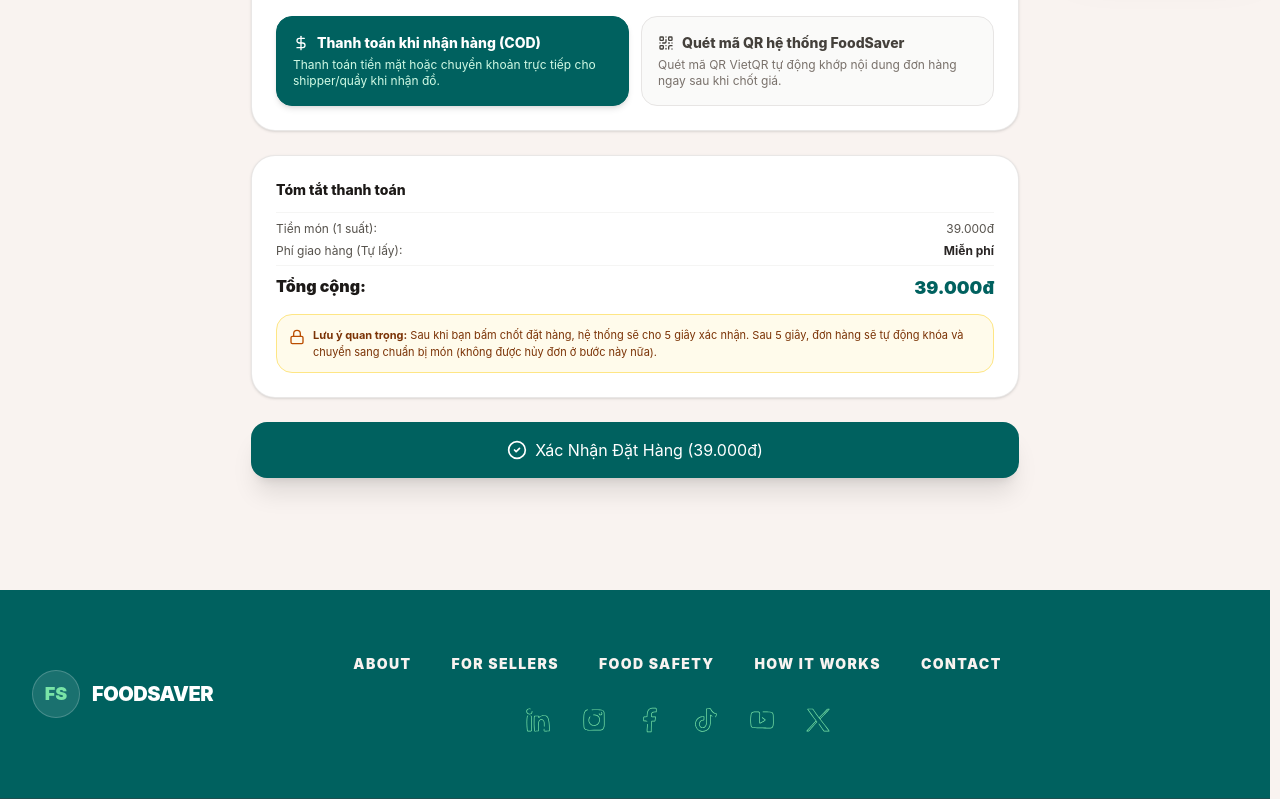
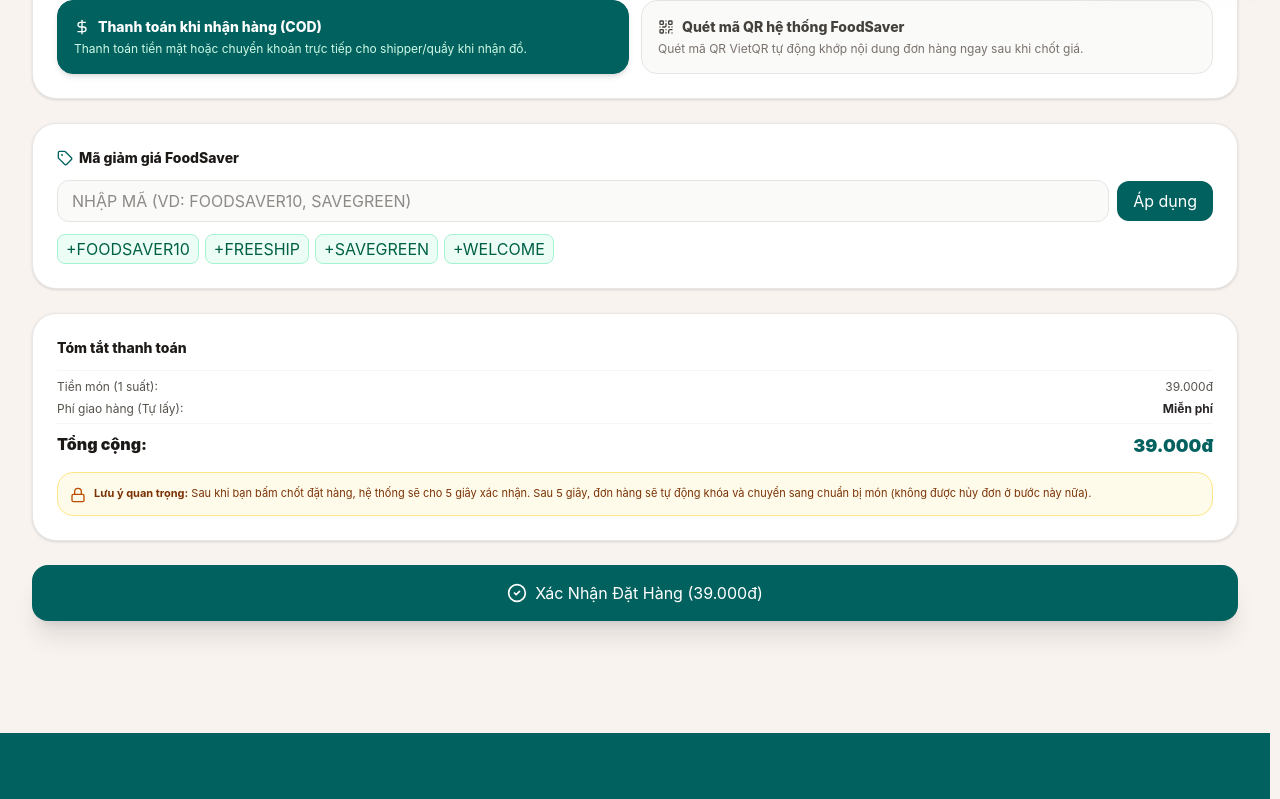
Before and after one commit to Ducdz2k4/FoodSaver-FE, a Next.js app: page /checkout/list-1 in a window 1280 px wide. Shown: the part 840-1639 px from the top of the page. Built offline with nearby package versions, Linux system fonts and the light colour scheme; no server answers.

Commit message:
feat(ui): standardize all user containers to max-w-7xl and integrate coupon code discount on checkout

```diff
--- a/src/app/(user)/checkout/[listingId]/page.tsx
+++ b/src/app/(user)/checkout/[listingId]/page.tsx
@@ -18,6 +18,8 @@ import {
   DollarSign,
   Gavel,
   Lock,
+  Tag,
+  X,
 } from "lucide-react";
 import { MOCK_LISTINGS } from "@/mocks/mockData";
 import { useAppSelector } from "@/redux/hooks";
@@ -25,6 +27,7 @@ import { useGetListingByIdQuery } from "@/redux/api/listingApi";
 import {
   useCreateOrderMutation,
   useEstimateShippingMutation,
+  useVerifyCouponMutation,
 } from "@/redux/api/orderApi";
 import { FulfillmentType, PaymentMethod } from "@/types/contract";
 import { useSocket } from "@/context/SocketContext";
@@ -64,6 +67,10 @@ export default function CheckoutPage({
   const [proposedFee, setProposedFee] = useState<number>(15000);
   const [bargainStatus, setBargainStatus] = useState<"IDLE" | "WAITING" | "ACCEPTED" | "REJECTED" | "COUNTER">("IDLE");
   const [finalAgreedFee, setFinalAgreedFee] = useState<number>(25000);
+  const [verifyCouponMutation, { isLoading: isCheckingCoupon }] = useVerifyCouponMutation();
+  const [couponInput, setCouponInput] = useState('');
+  const [appliedCoupon, setAppliedCoupon] = useState<{ code: string; discountAmount: number; description: string } | null>(null);
+
   const [partnerMessage, setPartnerMessage] = useState<string>("");
 
   const [pickupSlot, setPickupSlot] = useState("19:00 - 20:00");
@@ -134,6 +141,31 @@ export default function CheckoutPage({
   const currentShippingFee = fulfillmentType === "DELIVERY" ? finalAgreedFee : 0;
   const totalPrice = itemSubtotal + currentShippingFee;
 
+
+  const handleApplyCoupon = async (e: React.FormEvent) => {
+    e.preventDefault();
+    if (!couponInput.trim()) {
+      toast.error('Vui lòng nhập mã giảm giá');
+      return;
+    }
+    try {
+      const res = await verifyCouponMutation({
+        code: couponInput.trim(),
+        orderTotal: itemSubtotal,
+      }).unwrap();
+      setAppliedCoupon(res);
+      toast.success(`Áp dụng mã ${res.code} thành công: -${res.discountAmount.toLocaleString('vi-VN')}đ`);
+    } catch (err: any) {
+      toast.error(err?.data?.message || `Mã giảm giá "${couponInput}" không hợp lệ hoặc đã hết hạn.`);
+    }
+  };
+
+  const handleRemoveCoupon = () => {
+    setAppliedCoupon(null);
+    setCouponInput('');
+    toast.info('Đã gỡ bỏ mã giảm giá.');
+  };
+
   // Send real-time bargain via Socket.IO
   const handleSendBargain = () => {
     if (!currentUser) {
@@ -190,6 +222,7 @@ export default function CheckoutPage({
         deliveryDistance: fulfillmentType === "DELIVERY" ? deliveryDistance : undefined,
         shippingFee: currentShippingFee,
         negotiatedShippingFee: isBargaining ? proposedFee : undefined,
+        discountCode: appliedCoupon?.code || undefined,
         pickupTimeWindow: pickupSlot,
         customerNotes: customerNotes.trim() || undefined,
         customerPhone: customerPhone.trim() || undefined,
@@ -205,7 +238,7 @@ export default function CheckoutPage({
 
   return (
     <div className="min-h-screen bg-[#f9f3f0] pt-24 pb-28 px-4 sm:px-6 lg:px-8">
-      <div className="max-w-3xl mx-auto space-y-6">
+      <div className="max-w-7xl mx-auto space-y-6">
         <Link
           href={`/listing/${listing.id}`}
           className="inline-flex items-center gap-1.5 text-xs font-bold text-[#00615f] hover:underline"
@@ -538,6 +571,71 @@ export default function CheckoutPage({
             </div>
           </div>
 
+
+          {/* Card Mã Giảm Giá */}
+          <div className="bg-white rounded-3xl p-5 sm:p-6 border border-stone-200/90 shadow-sm space-y-3">
+            <h3 className="font-extrabold text-stone-900 text-sm flex items-center gap-1.5">
+              <Tag className="size-4 text-[#00615f]" />
+              <span>Mã giảm giá FoodSaver</span>
+            </h3>
+
+            {!appliedCoupon ? (
+              <div className="space-y-2">
+                <div className="flex items-center gap-2">
+                  <input
+                    type="text"
+                    value={couponInput}
+                    onChange={(e) => setCouponInput(e.target.value.toUpperCase())}
+                    placeholder="Nhập mã (VD: FOODSAVER10, SAVEGREEN)"
+                    className="flex-1 px-3.5 py-2 rounded-xl bg-stone-50 border border-stone-200 text-xs font-mono font-bold uppercase focus:outline-none"
+                  />
+                  <button
+                    type="button"
+                    disabled={isCheckingCoupon}
+                    onClick={handleApplyCoupon}
+                    className="px-4 py-2 rounded-xl bg-[#00615f] hover:bg-[#089184] text-white text-xs font-bold transition disabled:opacity-50 cursor-pointer"
+                  >
+                    {isCheckingCoupon ? <Loader2 className="size-3.5 animate-spin" /> : 'Áp dụng'}
+                  </button>
+                </div>
+
+                <div className="flex flex-wrap gap-1.5 pt-1">
+                  {['FOODSAVER10', 'FREESHIP', 'SAVEGREEN', 'WELCOME'].map((code) => (
+                    <button
+                      key={code}
+                      type="button"
+                      onClick={() => setCouponInput(code)}
+                      className="px-2 py-0.5 rounded-lg bg-emerald-50 hover:bg-emerald-100 text-emerald-800 text-[10px] font-mono font-bold border border-emerald-200 transition cursor-pointer"
+                    >
+                      +{code}
+                    </button>
+                  ))}
+                </div>
+              </div>
+            ) : (
+              <div className="p-3 bg-emerald-50 rounded-2xl border border-emerald-200 flex items-center justify-between gap-2">
+                <div className="space-y-0.5">
+                  <div className="flex items-center gap-1.5">
+                    <span className="font-mono font-black text-xs text-emerald-800">{appliedCoupon.code}</span>
+                    <span className="text-[11px] font-bold text-emerald-700 bg-white px-2 py-0.5 rounded-md border border-emerald-200">
+                      -{appliedCoupon.discountAmount.toLocaleString('vi-VN')}đ
+                    </span>
+                  </div>
+                  <p className="text-[11px] text-emerald-600">{appliedCoupon.description}</p>
+                </div>
+
+                <button
+                  type="button"
+                  onClick={handleRemoveCoupon}
+                  className="p-1 rounded-full text-emerald-700 hover:bg-emerald-100 transition cursor-pointer"
+                  title="Gỡ mã"
+                >
+                  <X className="size-4" />
+                </button>
+              </div>
+            )}
+          </div>
+
           {/* Card 4: Tóm tắt hóa đơn & Chốt đơn */}
           <div className="bg-white rounded-3xl p-5 sm:p-6 border border-stone-200/90 shadow-sm space-y-3">
             <h3 className="font-extrabold text-stone-900 text-sm">Tóm tắt thanh toán</h3>
@@ -556,6 +654,14 @@ export default function CheckoutPage({
                   {currentShippingFee > 0 ? `${currentShippingFee.toLocaleString("vi-VN")}đ` : "Miễn phí"}
                 </span>
               </div>
+
+
+              {appliedCoupon && (
+                <div className="flex justify-between text-emerald-700 font-bold">
+                  <span>Mã giảm giá ({appliedCoupon.code}):</span>
+                  <span>-{appliedCoupon.discountAmount.toLocaleString('vi-VN')}đ</span>
+                </div>
+              )}
 
               <div className="flex justify-between text-base font-black text-stone-900 pt-2 border-t border-stone-100">
                 <span>Tổng cộng:</span>
--- a/src/app/(user)/listing/[id]/page.tsx
+++ b/src/app/(user)/listing/[id]/page.tsx
@@ -52,7 +52,7 @@ export default function ListingDetailPage({
 
   return (
     <div className="min-h-screen bg-[#f9f3f0] pt-24 pb-32 px-4 sm:px-6 lg:px-8">
-      <div className="max-w-5xl mx-auto space-y-6">
+      <div className="max-w-7xl mx-auto space-y-6">
         {/* Navigation Breadcrumb & Back */}
         <div className="flex items-center justify-between">
           <Link
--- a/src/app/(user)/notifications/page.tsx
+++ b/src/app/(user)/notifications/page.tsx
@@ -39,7 +39,7 @@ export default function NotificationsPage() {
 
   return (
     <div className="min-h-screen bg-[#f9f3f0] pt-28 pb-28 px-4 sm:px-6 lg:px-8">
-      <div className="max-w-2xl mx-auto space-y-6">
+      <div className="max-w-7xl mx-auto space-y-6">
         <div className="flex items-center justify-between">
           <div>
             <h1 className="text-2xl sm:text-3xl font-black text-[#00615f] tracking-tight">
--- a/src/app/(user)/orders/[id]/page.tsx
+++ b/src/app/(user)/orders/[id]/page.tsx
@@ -112,7 +112,7 @@ export default function OrderDetailPage({
 
   return (
     <div className="min-h-screen bg-[#f9f3f0] pt-24 pb-28 px-4 sm:px-6 lg:px-8">
-      <div className="max-w-2xl mx-auto space-y-6">
+      <div className="max-w-7xl mx-auto space-y-6">
         <Link
           href="/orders"
           className="inline-flex items-center gap-1.5 text-xs font-bold text-[#00615f] hover:underline"
--- a/src/app/(user)/orders/page.tsx
+++ b/src/app/(user)/orders/page.tsx
@@ -20,7 +20,7 @@ export default function OrdersPage() {
 
   return (
     <div className="min-h-screen bg-[#f9f3f0] pt-28 pb-20 px-4 sm:px-6 lg:px-8">
-      <div className="max-w-4xl mx-auto space-y-6">
+      <div className="max-w-7xl mx-auto space-y-6">
         <div className="flex items-center justify-between">
           <div>
             <h1 className="text-2xl sm:text-3xl font-black text-[#00615f] tracking-tight">
--- a/src/app/(user)/partner/apply/page.tsx
+++ b/src/app/(user)/partner/apply/page.tsx
@@ -88,7 +88,7 @@ export default function PartnerApplyPage() {
 
   return (
     <div className="min-h-screen bg-[#f9f3f0] pt-28 pb-28 px-4 sm:px-6 lg:px-8">
-      <div className="max-w-3xl mx-auto space-y-6">
+      <div className="max-w-7xl mx-auto space-y-6">
         <div className="space-y-1">
           <div className="inline-flex items-center gap-1.5 px-3 py-1 rounded-full bg-emerald-100/90 text-emerald-800 text-xs font-bold">
             <ShieldCheck className="size-3.5" />
--- a/src/app/(user)/partner/apply/pending/page.tsx
+++ b/src/app/(user)/partner/apply/pending/page.tsx
@@ -13,7 +13,7 @@ export default function PartnerPendingPage() {
 
   return (
     <div className="min-h-screen bg-[#f9f3f0] pt-28 pb-28 px-4 sm:px-6 lg:px-8">
-      <div className="max-w-2xl mx-auto space-y-6">
+      <div className="max-w-7xl mx-auto space-y-6">
         <div className="bg-white rounded-3xl p-8 border border-stone-200/90 shadow-sm text-center space-y-5">
           <div
             className={`size-16 rounded-full flex items-center justify-center mx-auto ${
--- a/src/app/(user)/profile/page.tsx
+++ b/src/app/(user)/profile/page.tsx
@@ -80,7 +80,7 @@ export default function UserProfilePage() {
 
   return (
     <div className="min-h-screen bg-[#f9f3f0] pt-28 pb-24 px-4 sm:px-6 lg:px-8">
-      <div className="max-w-4xl mx-auto space-y-6">
+      <div className="max-w-7xl mx-auto space-y-6">
         <div>
           <h1 className="text-2xl sm:text-3xl font-black text-[#00615f] tracking-tight">
             Tài khoản của bạn
--- a/src/types/contract.ts
+++ b/src/types/contract.ts
@@ -82,6 +82,8 @@ export interface OrderDTO {
   unitPrice: number;
   shippingFee: number;
   negotiatedShippingFee?: number | null;
+  discountCode?: string | null;
+  discountAmount?: number;
   totalPrice: number;
   status: OrderStatus;
   fulfillmentType: FulfillmentType;
```
Also changed, not shown: src/redux/api/orderApi.ts (+12 -0 lines).
